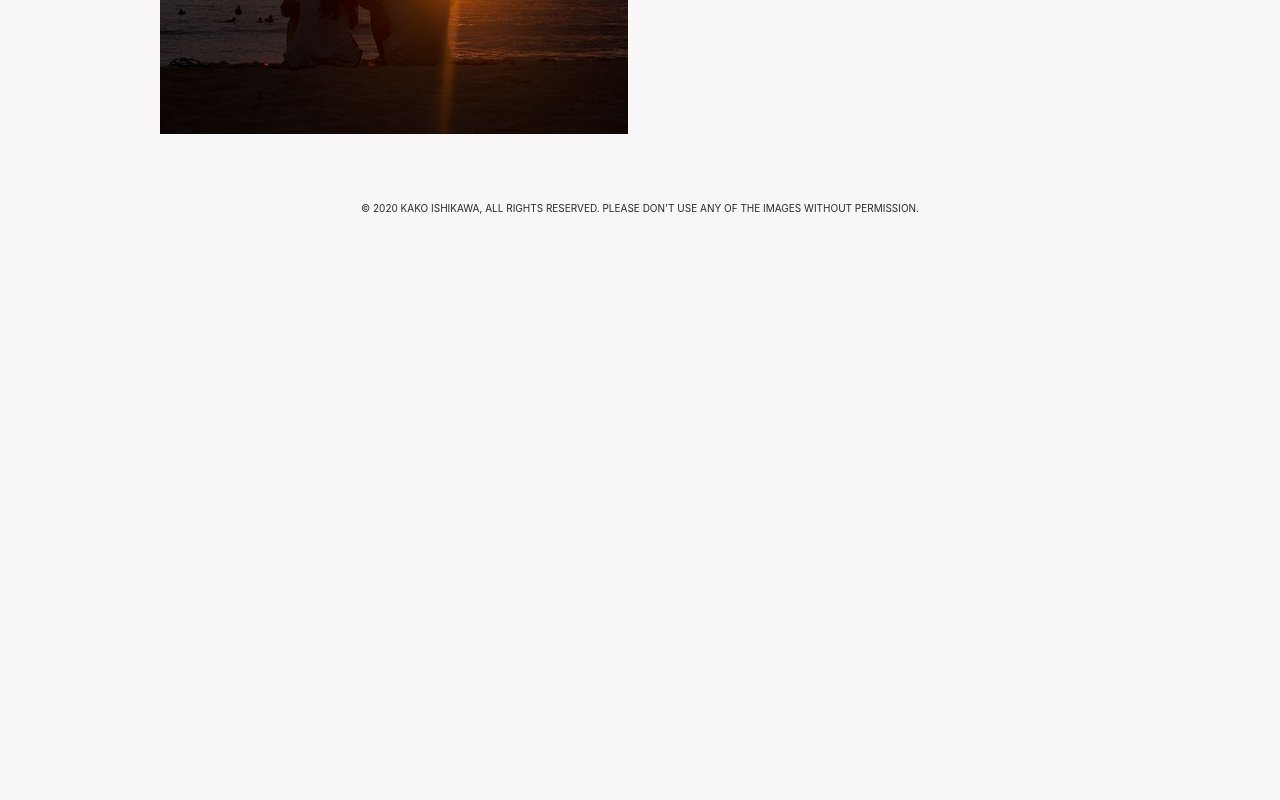
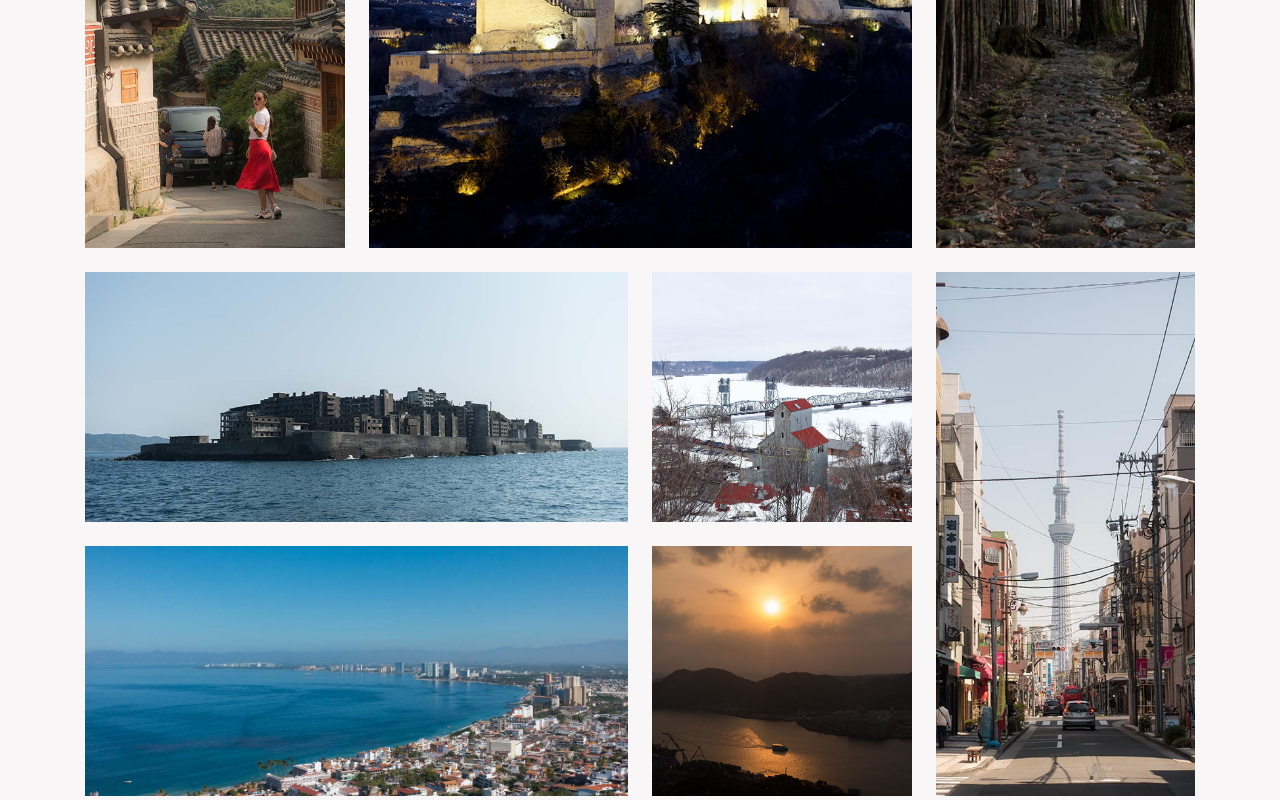
Before and after one commit to kakoreo/Website, a plain HTML site: page index.html in a window 1280 px wide. Shown: the part 7060-7860 px from the top of the page. Before the commit the page ends 7375 px from the top, so only its background shows below. Drawn offline with nearby package versions, Linux system fonts and the light colour scheme; a web font is replaced by a local one.

Commit message:
modify padding margin

```diff
--- a/css/image.css
+++ b/css/image.css
@@ -1,10 +1,10 @@
 /* photo layout */
 .collection {
   display: grid;
-  grid-template-columns: repeat(auto-fit, minmax(200px, 1fr));
+  grid-template-columns: repeat(auto-fit, minmax(250px, 1fr));
   grid-auto-flow: dense;
   grid-gap: 24px;
-  grid-auto-rows: 200px;
+  grid-auto-rows: 250px;
   position: relative;
   top: 100px;
   margin-bottom: 100px;
--- a/css/styles.css
+++ b/css/styles.css
@@ -100,7 +100,7 @@ header a:hover {
 }
 
 .container {
-  padding: 7%;
+  /* padding: 7%; */
 }
 
 #photo-collection h1 {
```
